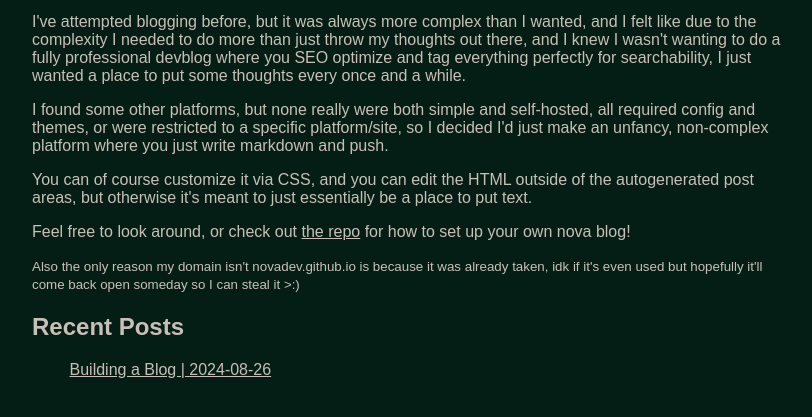
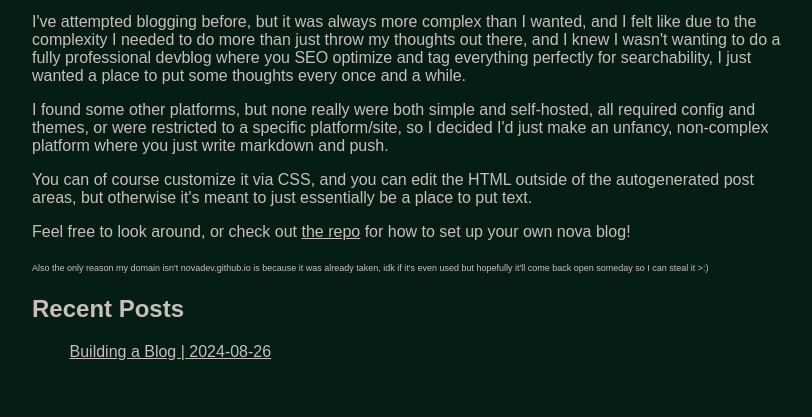
Before and after one commit to madaley1/madaley1.github.io, a website: page index.html in a window 1280 px wide. Shown: the part 115-532 px from the top of the page, without its empty margins (233-1045 px from the left). Drawn offline with Linux system fonts and the light colour scheme.

Commit message:
make small smaller

```diff
--- a/styles/global.scss
+++ b/styles/global.scss
@@ -28,6 +28,9 @@ body{
       margin-bottom: 1em;
     }
   }
+  small{
+    font-size: xx-small;
+  }
   blockquote{
     p{
       display: inline;
```
Also changed, not shown: styles/global.css, 1 other file.
